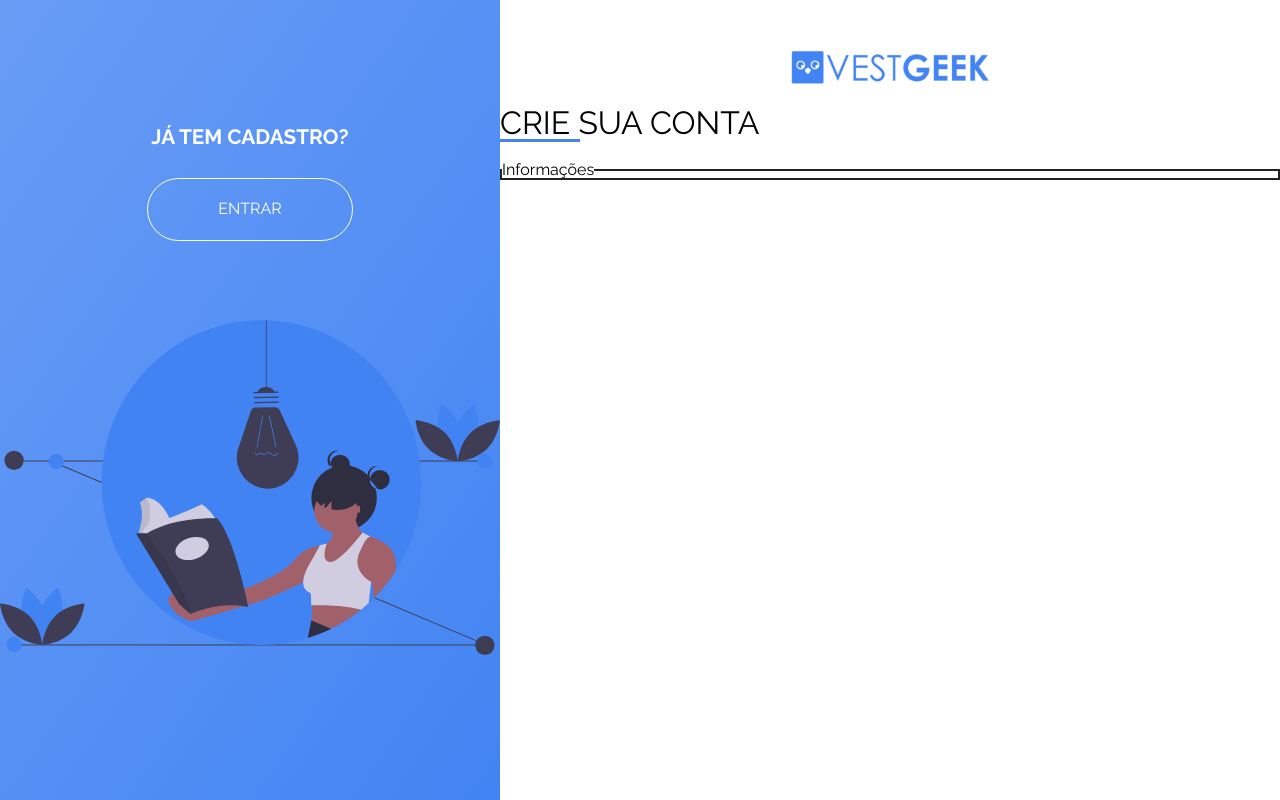
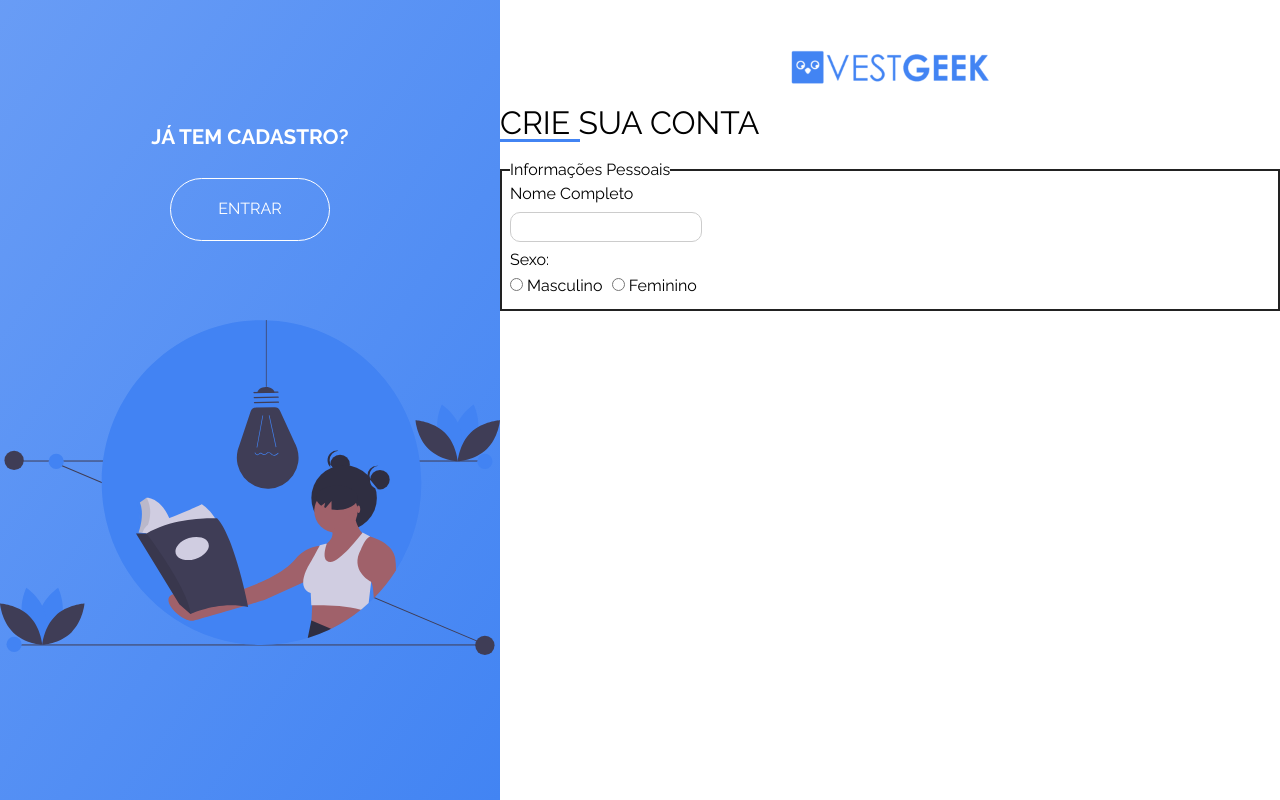
Before and after one commit to gabrielamenezes/vestgeek-login-system, a PHP site: page /cadastro.html in a window 1280 px wide. Run offline with PHP 8.4, Linux system fonts and the light colour scheme.

Commit message:
add some inputs

```diff
--- a/cadastro.html
+++ b/cadastro.html
@@ -29,7 +29,15 @@
                 </div>
                 <form action="">
                     <fieldset>
-                        <legend>Informações</legend>
+                        <legend>Informações Pessoais</legend>
+                        <label for="name">Nome Completo</label>
+                        <input type="text" id="name">
+                        <p>Sexo: </p>
+                        <input type="radio" id="male" name="genero">
+                        <label for="male" class="radio_label">Masculino</label>
+                        <input type="radio" id="female" name="genero">
+                        <label for="female" class="radio_label">Feminino</label>
+
                     </fieldset>
                 </form>
             </div>
--- a/css/style-cadastro.css
+++ b/css/style-cadastro.css
@@ -1,3 +1,6 @@
+* {
+    box-sizing: border-box;
+}
 body {
     font-family: 'Raleway', sans-serif;
 }
@@ -17,7 +20,6 @@ body {
     justify-content: center;
     align-items: center;
     height: 40%;
-    box-sizing: border-box;
     padding-top: 3em;
 }
 .account-block a {
@@ -26,6 +28,7 @@ body {
     border: 1px solid #ffffff;
     padding: 1.4rem;
     width: 160px;
+    outline: none;
     text-align: center;
     border-radius: 40px;
     text-decoration: none;
@@ -34,7 +37,7 @@ body {
 
 .account-block a:hover {
     background-color: #ffffff;
-    background: linear-gradient(125deg, #4f84dfcb, #4284f3);
+    color: #222222;
     text-decoration: underline;
 }
 .svg-block img {
@@ -78,4 +81,18 @@ form {
 }
 fieldset {
     border: 2px #222222 solid;
+    padding: 0.5em 0.5em;
 }
+form fieldset label {
+    display: flex;
+}
+form fieldset input {
+    padding: 0.5em 0.5em;
+    border-radius: 10px;
+    margin: 10px 0;
+    border: 1px solid #cccccc;
+}
+.radio_label {
+    display: inline-block;
+    margin-right: 5px;
+}
```
